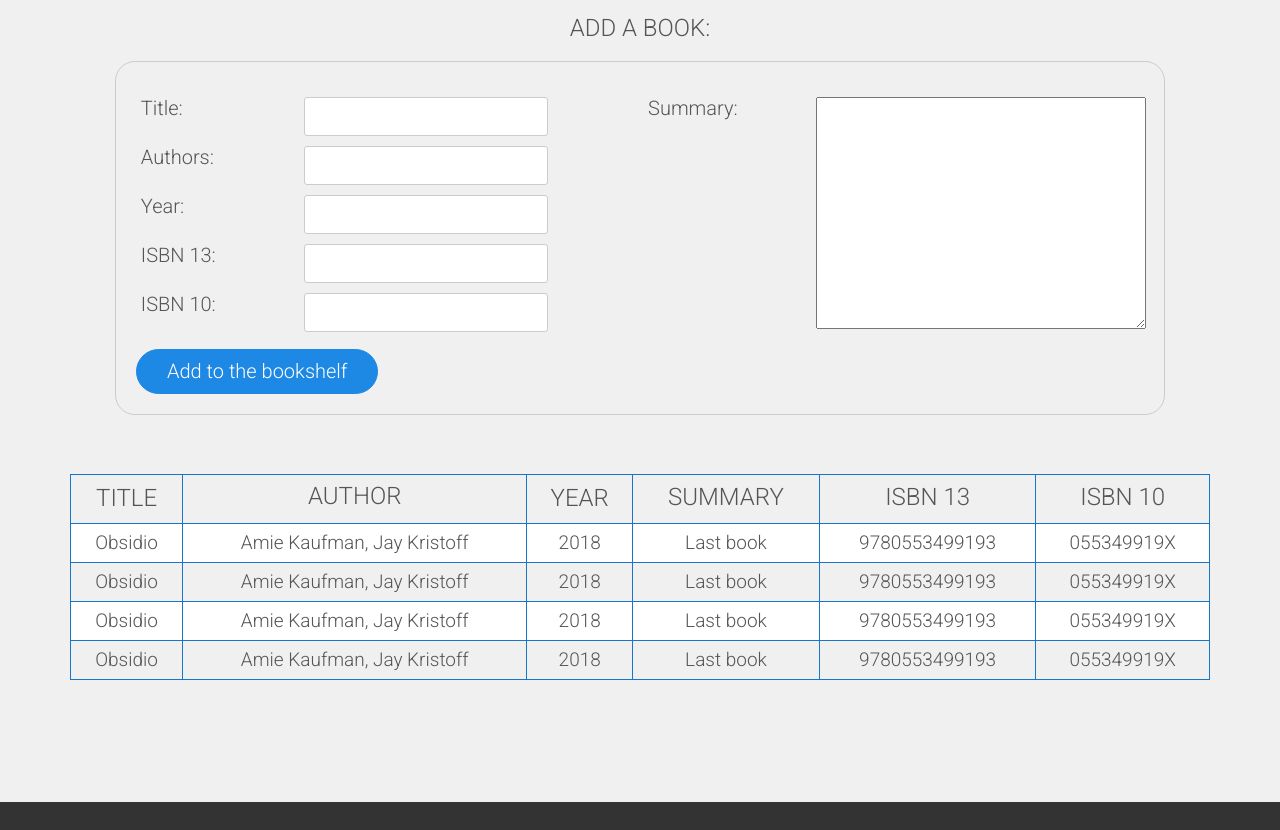
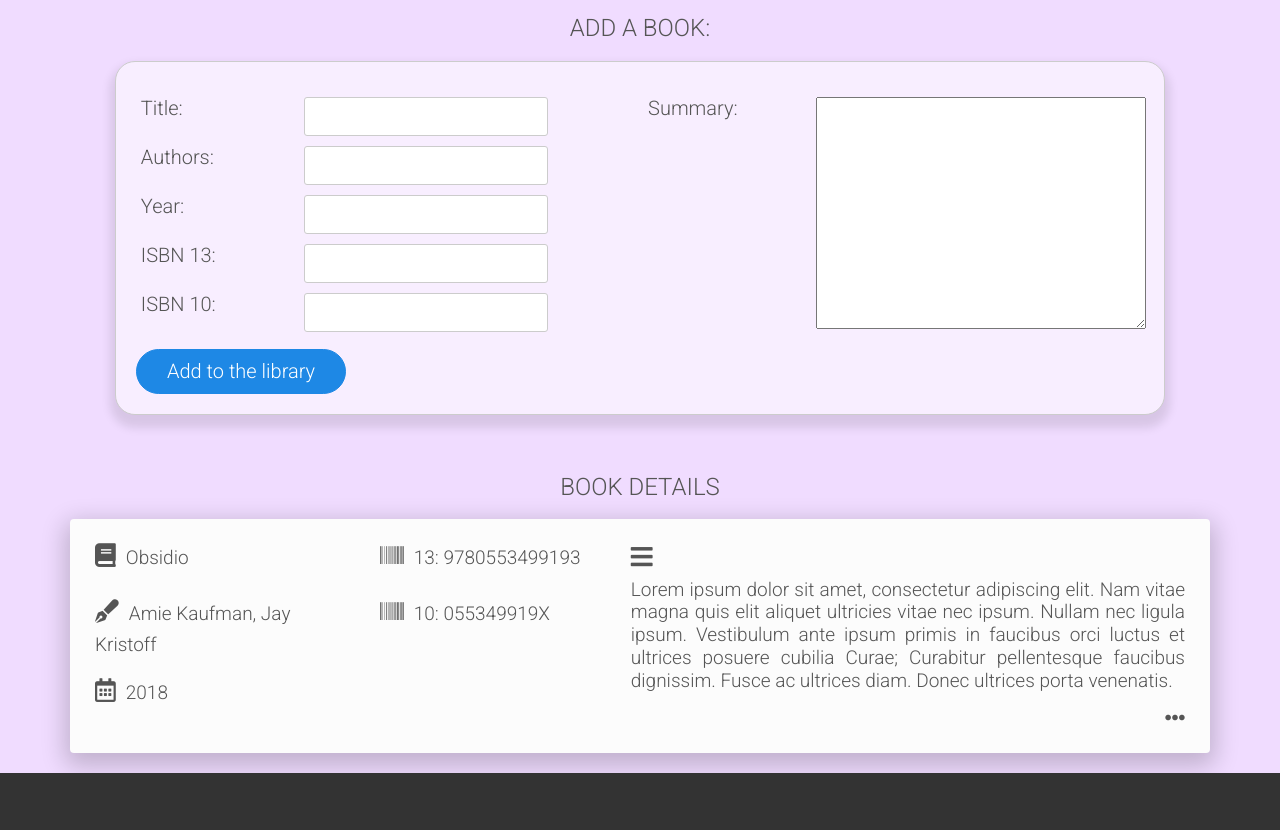
Before and after one commit to mbozja/bookshelf, a plain HTML site: page library.html in a window 1280 px wide. Shown: the part 95-925 px from the top of the page. Drawn offline with Linux system fonts and the light colour scheme.

Commit message:
Minor changes

```diff
--- a/library.html
+++ b/library.html
@@ -1,11 +1,12 @@
 <!DOCTYPE html>
 <html>
     <head>
-        <meta lang="en">
+        <meta lang="en" charset="utf-8">
         <link rel="stylesheet" type="text/css" href="resources/css/library.css">
         <link rel="stylesheet" type="text/css" href="vendors/css/normalize.css">
         <link rel="stylesheet" type="text/css" href="vendors/css/grid.css">
         <link rel="stylesheet" type="text/css" href="vendors/css/ionicons.min.css">
+        <link rel="stylesheet" href="https://use.fontawesome.com/releases/v5.8.2/css/all.css" integrity="sha384-oS3vJWv+0UjzBfQzYUhtDYW+Pj2yciDJxpsK1OYPAYjqT085Qq/1cq5FLXAZQ7Ay" crossorigin="anonymous">
         <link href="https://fonts.googleapis.com/css?family=Roboto:100,300,300i,400,400i,500" rel="stylesheet">
         <title>Bookshelf: My library</title>
     </head>
@@ -26,7 +27,7 @@
         <div class="">
         <h3>Add a book:</h3>
         </div>
-        <form>
+        <form> <!-- cena, tags, slika, odtrani,  -->
 
                 <div class="col span-1-of-2">
                     <div class="row">
@@ -85,56 +86,38 @@
 
             <div class="row">
                 <div class="sub">
-                    <input type="Submit" class="btn btn-full" value="Add to the bookshelf">
+                    <input type="Submit" class="btn btn-full" value="Add to the library">
                 </div>
             </div>
         </form>
     </section>
 
-    <section class="section-library">
-        <div class="row"> <!-- isto k pr budgety -->
-            <table>
-                <tr>
-                    <th><h3>Title</h3></th>
-                    <th><h3>Author</h3></th>
-                    <th><h3>Year</h3></th>
-                    <th><h3>Summary</h3></th>
-                    <th><h3>ISBN 13</h3></th>
-                    <th><h3>ISBN 10</h3></th>
-                </tr>
-                <tr>
-                    <td><p>Obsidio</p></td>
-                    <td><p>Amie Kaufman, Jay Kristoff</p></td>
-                    <td><p>2018</p></td>
-                    <td><p>Last book</p></td>
-                    <td><p>9780553499193</p></td>
-                    <td><p>055349919X</p></td>
-                </tr>
-                <tr>
-                    <td><p>Obsidio</p></td>
-                    <td><p>Amie Kaufman, Jay Kristoff</p></td>
-                    <td><p>2018</p></td>
-                    <td><p>Last book</p></td>
-                    <td><p>9780553499193</p></td>
-                    <td><p>055349919X</p></td>
-                </tr>
-                <tr>
-                    <td><p>Obsidio</p></td>
-                    <td><p>Amie Kaufman, Jay Kristoff</p></td>
-                    <td><p>2018</p></td>
-                    <td><p>Last book</p></td>
-                    <td><p>9780553499193</p></td>
-                    <td><p>055349919X</p></td>
-                </tr>
-                <tr>
-                    <td><p>Obsidio</p></td>
-                    <td><p>Amie Kaufman, Jay Kristoff</p></td>
-                    <td><p>2018</p></td>
-                    <td><p>Last book</p></td>
-                    <td><p>9780553499193</p></td>
-                    <td><p>055349919X</p></td>
-                </tr>
-            </table>
+    <section class="section-wishlist">
+        <div class="row">
+            <!--  Namest tabele nej bo tko k pr budgety  -->
+
+            <div class="wishlist__book--details">
+                <h3 class="list-title">Book details</h3>
+
+                <div class="book-details">
+                    <div class="book clearfix" id="book-0">
+                        <div class="book__main--details">
+                            <div class="book-title"><p><i class="fas fa-book icon-book"></i>Obsidio</p></div><br>
+                            <div class="book-author"><p><i class="fas fa-pen-fancy icon-book"></i>Amie Kaufman, Jay Kristoff</p></div><br>
+                            <div class="book-year"><p><i class="far fa-calendar-alt icon-book"></i>2018</p></div>
+                        </div>
+                        <div class="book__more--details">
+                            <div class="book-isbn13"><p><i class="fas fa-barcode icon-book"></i>13:&nbsp;9780553499193</p></div><br>
+                            <div class="book-isbn10"><p><i class="fas fa-barcode icon-book"></i>10:&nbsp;055349919X</p></div>
+                        </div>
+                        <div class="book__sum--details">
+                            <div class="book__sum--heading"><i class="fas fa-bars icon-book"></i></div>
+                            <div class="book-sum"><p class="sum">Lorem ipsum dolor sit amet, consectetur adipiscing elit. Nam vitae magna quis elit aliquet ultricies vitae nec ipsum. Nullam nec ligula ipsum. Vestibulum ante ipsum primis in faucibus orci luctus et ultrices posuere cubilia Curae; Curabitur pellentesque faucibus dignissim. Fusce ac ultrices diam. Donec ultrices porta venenatis.</p></div>
+                            <div class="book__sum--footer"><i class="fas fa-ellipsis-h icon-book-smaller"></i></div>
+                        </div>
+                    </div>
+                </div>
+            </div>
         </div>
     </section>
 
@@ -155,7 +138,7 @@
                 </ul>
             </div>
                 <div class="row">
-                    <p >Copyright &copy; 2019 by BookShelf. All rights reserved.</p>
+                    <p >Copyright &copy; 2019 by Bookshelf. All rights reserved.</p>
                 </div>
             </div>
     </footer>
--- a/resources/css/library.css
+++ b/resources/css/library.css
@@ -21,7 +21,7 @@ body {
     font-weight: 300;
     color: #555;
     text-rendering: optimizeLegibility;
-    background-color: #f0f0f0;
+    background-color: #f0dcff;
 }
 
 
@@ -217,6 +217,7 @@ header {
 /* LIBRARY */
 /* ------------------------------------------------------ */
 
+/* ADDING A BOOK */
 form {
   /* Just to center the form on the page */
   margin: 0 auto;
@@ -225,14 +226,12 @@ form {
   padding: 1em;
   border: 1px solid #CCC;
   border-radius: 1em;
+  box-shadow: 0 8px 10px 5px rgba(0,0,0,.1);
+  background-color: #f8eeff;
 }
 
 .section-add_book {
     padding-bottom: 3%;
-}
-
-.section-add_book label {
-
 }
 
 input[type=text],
@@ -247,24 +246,48 @@ select {
     width: 330px;
 }
 
-/*  TABLE  -> vn šlo bo */
-.section-library div table {
-    border-collapse: collapse;
-    width: 100%;
+/* BOOK DETAILS */
+.book {
+    max-width: 1140px;
+    background-color: #fcfcfc;
+    border-radius: 4px;
+    box-shadow: 0 8px 25px 5px rgba(0,0,0,.2);
+
+    display: flex;
+    align-items: stretch;
 }
 
-.section-library div td, th {
-    border: 1px solid #1776ca;
-    text-align: center;
-    padding: 8px;
+.book__main--details {
+    flex: 0 0 25%;
+    flex-direction: column;
+    padding: 25px 25px;
 }
 
-tr:nth-child(even) {
-    background-color: #fff; /*  #d6ecff; */
+.book__more--details {
+    flex: 0 0 22%;
+    padding: 25px 25px;
 }
 
-table {
-    margin-bottom: 9%;
+.book__sum--details {
+    flex: 1;
+    padding: 25px 25px;
+}
+
+.sum {
+    text-align: justify;
+    line-height: 1.2em;
+}
+
+.icon-book {
+    font-size: 125%;
+    padding-right: 10px;
+    padding-bottom: 10px;
+}
+
+.icon-book-smaller {
+    font-size: 100%;
+    float: right;
+    padding-top: 15px;
 }
 
 
--- a/resources/css/wishlist.css
+++ b/resources/css/wishlist.css
@@ -223,7 +223,7 @@ header {
 
 
 /* ------------------------------------------------------ */
-/* LIBRARY */
+/* WISHLIST */
 /* ------------------------------------------------------ */
 
 
@@ -259,7 +259,7 @@ select {
 /* BOOK DETAILS */
 .book {
     max-width: 1140px;
-    background-color: #ffffff;
+    background-color: #fcfcfc;
     border-radius: 4px;
     box-shadow: 0 8px 25px 5px rgba(0,0,0,.2);
 
@@ -274,7 +274,7 @@ select {
 }
 
 .book__more--details {
-    flex: 0 0 20%;
+    flex: 0 0 22%;
     padding: 25px 25px;
 }
 
@@ -283,10 +283,21 @@ select {
     padding: 25px 25px;
 }
 
+.sum {
+    text-align: justify;
+    line-height: 1.2em;
+}
+
 .icon-book {
     font-size: 125%;
     padding-right: 10px;
     padding-bottom: 10px;
+}
+
+.icon-book-smaller {
+    font-size: 100%;
+    float: right;
+    padding-top: 15px;
 }
 
 /* ------------------------------------------------------ */
```
Also changed, not shown: index.html (+1 -1 lines), wishlist.html (+9 -7 lines).
